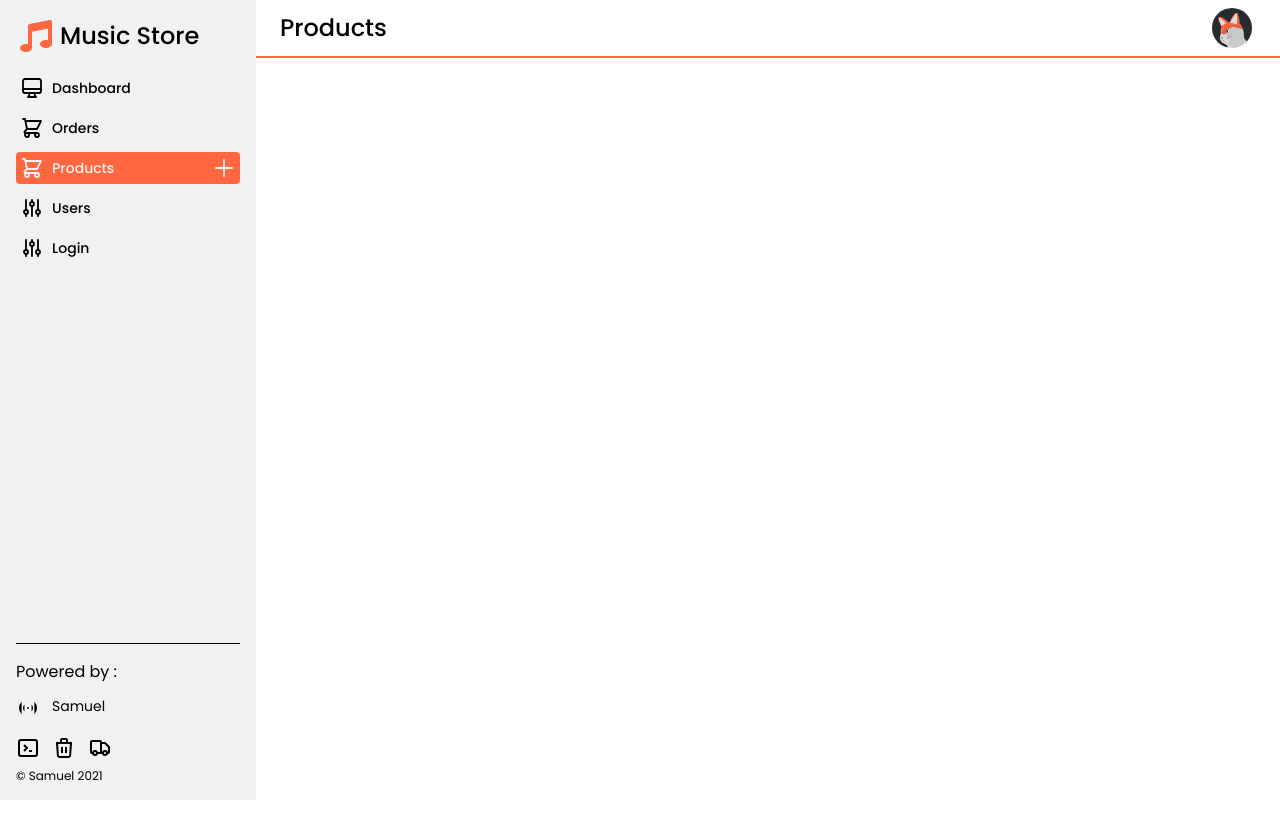
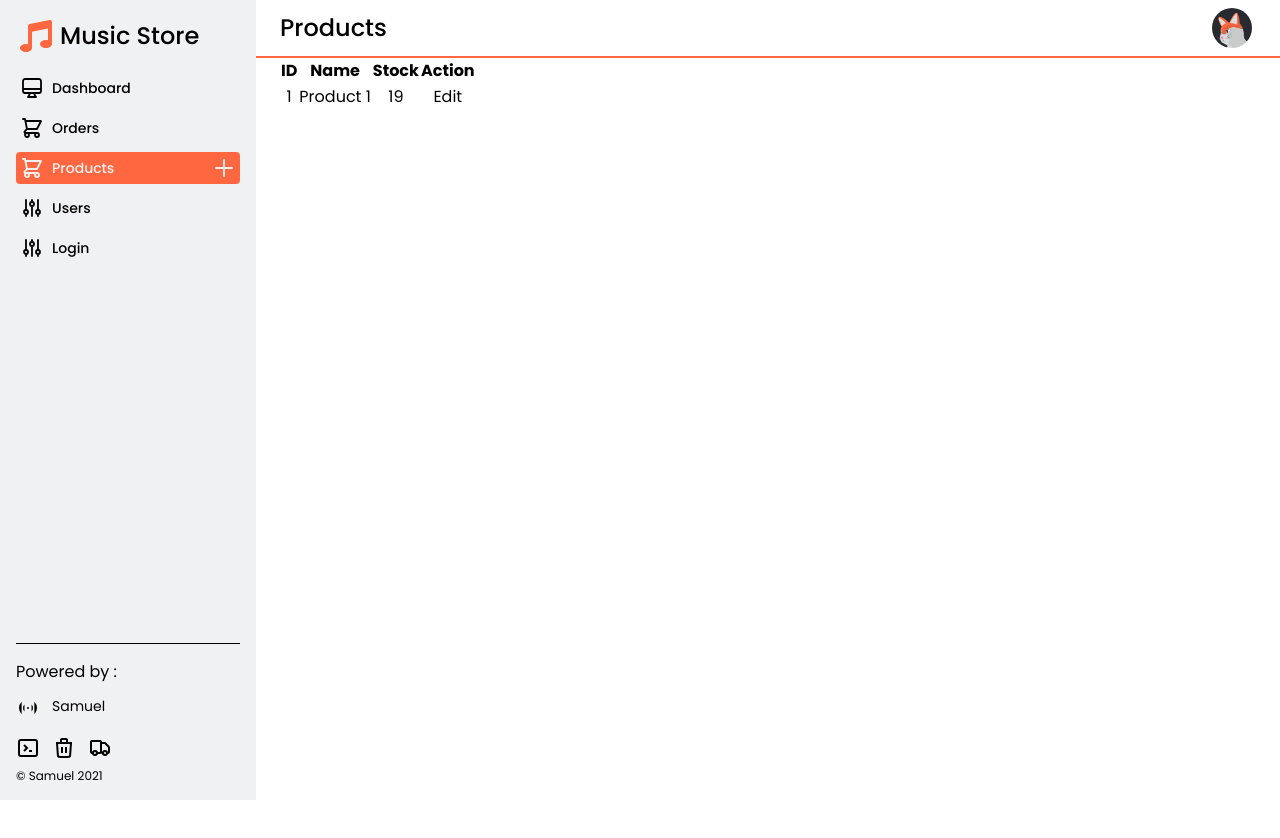
Before and after one commit to samueladitia95/music-store-admin, a Next.js app: page /products in a window 1280 px wide. Shown: the top 838 px of the page. Built offline with nearby package versions, Linux system fonts and the light colour scheme.

Commit message:
Add table template

```diff
--- a/pages/products/index.tsx
+++ b/pages/products/index.tsx
@@ -11,7 +11,24 @@ const Home = () => {
         keywords="dimas music, music, equipment"
       />
       <div>
-
+        <table className=" text-center">
+          <thead>
+            <tr>
+              <th>ID</th>
+              <th>Name</th>
+              <th>Stock</th>
+              <th>Action</th>
+            </tr>
+          </thead>
+          <tbody>
+            <td>1</td>
+            <td>Product 1</td>
+            <td>19</td>
+            <td>
+              <button>Edit</button>
+            </td>
+          </tbody>
+        </table>
       </div>
     </>
   );
```
